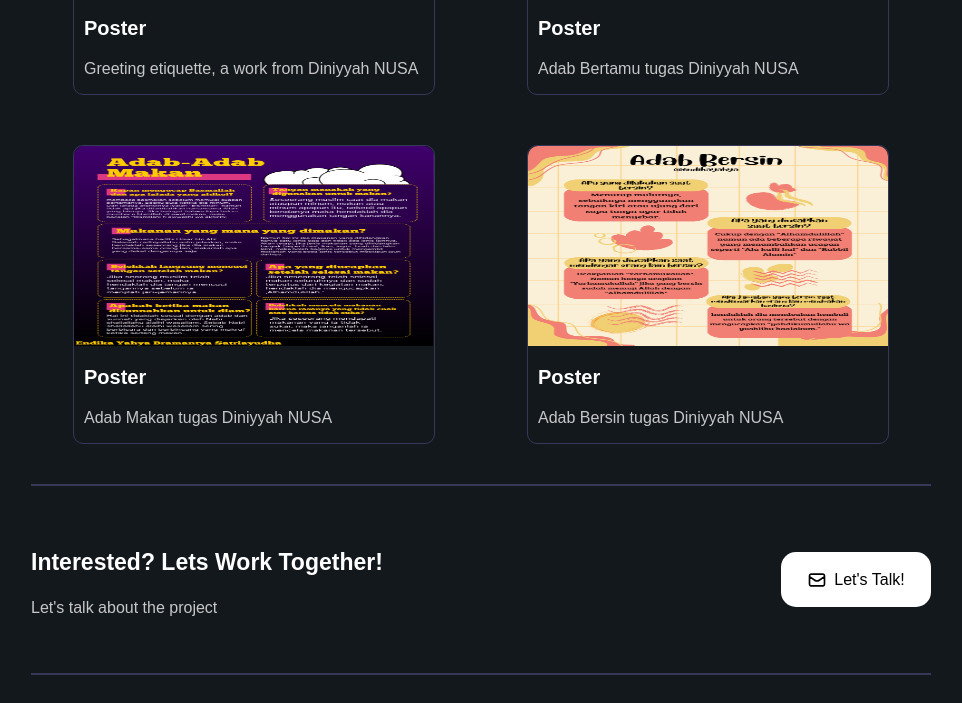
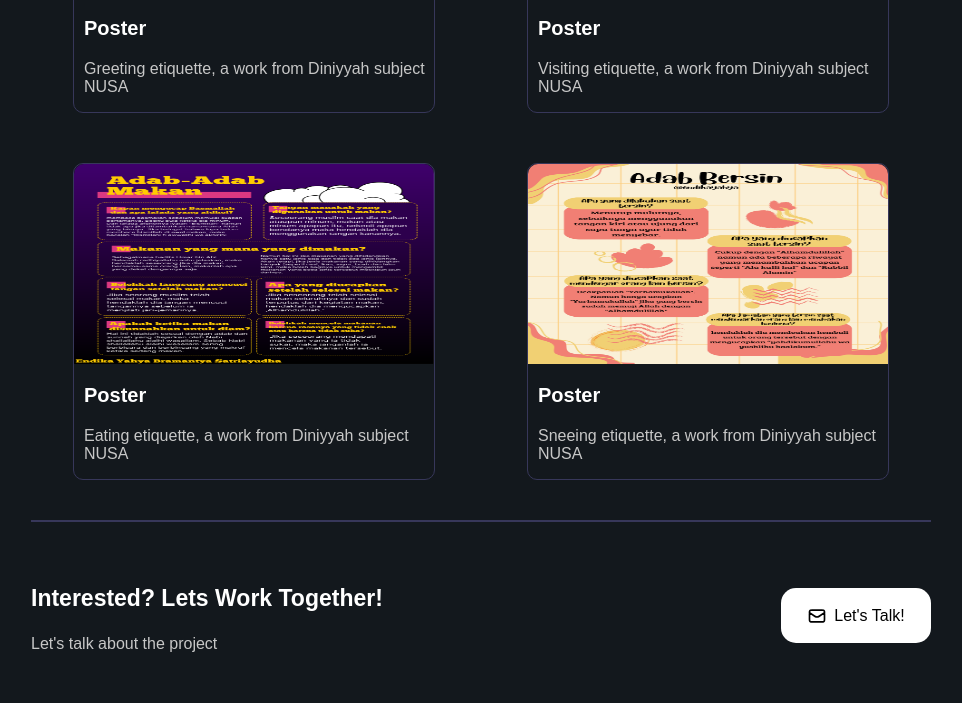
Before and after one commit to braam71/Non-AI-Portfolio, a plain HTML site: page index.html in a window 1280 px wide. Shown: the part 872-1575 px from the top of the page, without its empty margins (159-1121 px from the left). Drawn offline with Linux system fonts and the light colour scheme.

Commit message:
Changed some text

```diff
--- a/index.html
+++ b/index.html
@@ -48,7 +48,7 @@
                 </div>
                 <div class="text-card">
                     <p class="title-card">Poster</p>
-                    <p class="desc-card">Greeting etiquette, a work from Diniyyah NUSA</p>
+                    <p class="desc-card">Greeting etiquette, a work from Diniyyah subject NUSA</p>
                 </div>
             </div>
             <div class="card">
@@ -57,7 +57,7 @@
                 </div>
                 <div class="text-card">
                     <p class="title-card">Poster</p>
-                    <p class="desc-card">Adab Bertamu tugas Diniyyah NUSA</p>
+                    <p class="desc-card">Visiting etiquette, a work from Diniyyah subject NUSA</p>
                 </div>
             </div>
             <div class="card">
@@ -66,7 +66,7 @@
                 </div>
                 <div class="text-card">
                     <p class="title-card">Poster</p>
-                    <p class="desc-card">Adab Makan tugas Diniyyah NUSA</p>
+                    <p class="desc-card">Eating etiquette, a work from Diniyyah subject NUSA</p>
                 </div>
             </div>
             <div class="card">
@@ -75,7 +75,7 @@
                 </div>
                 <div class="text-card">
                     <p class="title-card">Poster</p>
-                    <p class="desc-card">Adab Bersin tugas Diniyyah NUSA</p>
+                    <p class="desc-card">Sneeing etiquette, a work from Diniyyah subject NUSA</p>
                 </div>
             </div>
         </div>
```
Also changed, not shown: Bramantya.jpeg (deleted), instagram-svgrepo-com.svg (deleted), medium-svgrepo-com.svg (deleted).
